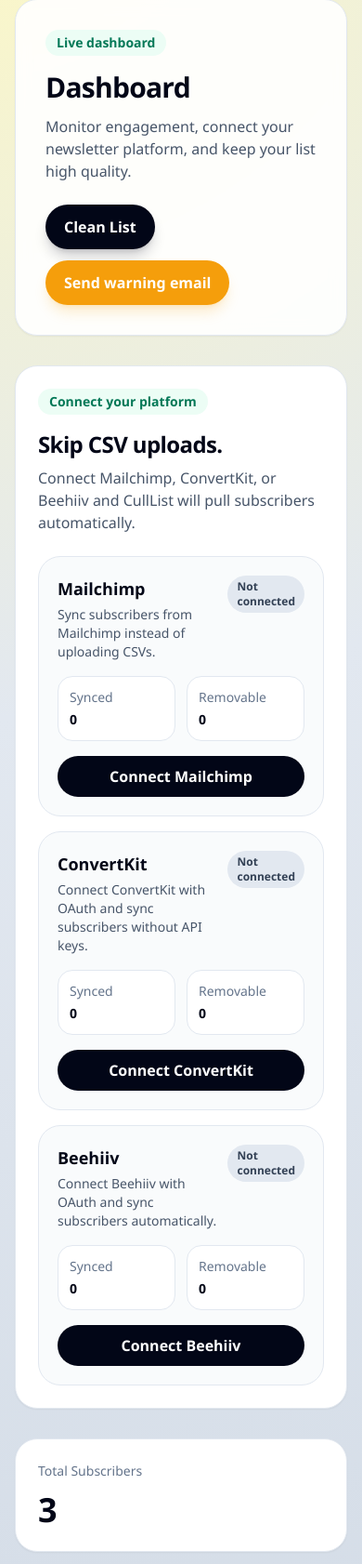
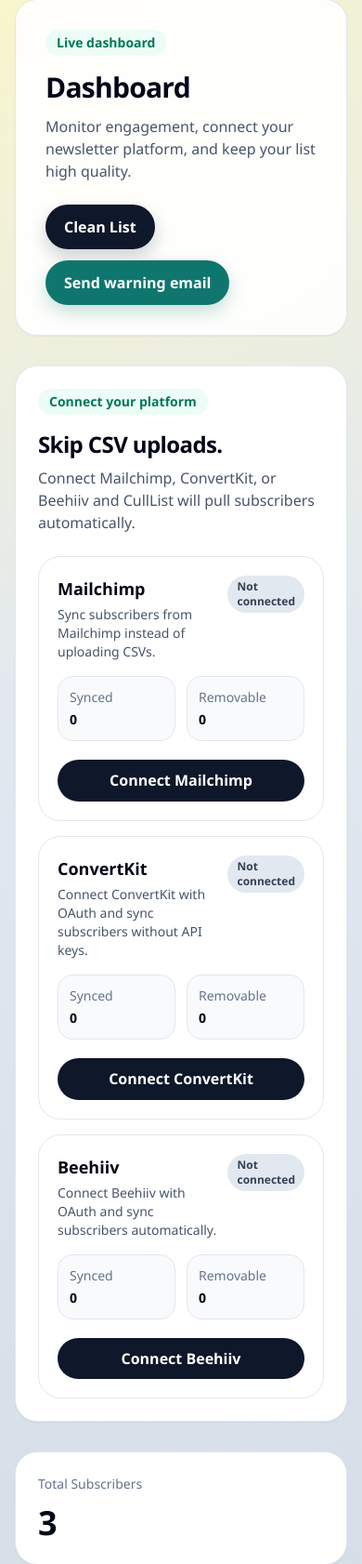
Before and after one commit to khansarim007/use-it-lose-it-newsletter, a Flask app: page /dashboard in a window 390 px wide. Shown: the part 178-1860 px from the top of the page at 93% size. Run offline with Flask 3, Linux system fonts and the light colour scheme; a user stored in the database is signed in; data comes from the database, SQL or seed files in the repository; data that the repository does not hold is empty; some libraries are stand-ins or nearby versions.

Commit message:
Polish dashboard responsiveness and button consistency

```diff
--- a/static/styles.css
+++ b/static/styles.css
@@ -17,3 +17,92 @@ body {
 html {
   scroll-behavior: smooth;
 }
+
+.platform-card {
+  transition: transform 150ms ease, box-shadow 180ms ease, border-color 180ms ease;
+}
+
+.platform-card:hover {
+  transform: translateY(-2px);
+  border-color: #cbd5e1;
+  box-shadow: 0 10px 24px rgba(15, 23, 42, 0.08);
+}
+
+.btn-action {
+  display: inline-flex;
+  align-items: center;
+  justify-content: center;
+  min-height: 44px;
+  padding: 0.75rem 1.25rem;
+  border-radius: 9999px;
+  font-weight: 600;
+  transition: transform 120ms ease, box-shadow 180ms ease, background-color 180ms ease;
+}
+
+.btn-action:hover {
+  transform: translateY(-1px);
+}
+
+.btn-action-primary {
+  background: #0f172a;
+  color: #fff;
+  box-shadow: 0 8px 18px rgba(15, 23, 42, 0.2);
+}
+
+.btn-action-primary:hover {
+  background: #1e293b;
+}
+
+.btn-action-accent {
+  background: #0f766e;
+  color: #fff;
+  box-shadow: 0 8px 18px rgba(15, 118, 110, 0.22);
+}
+
+.btn-action-accent:hover {
+  background: #0d9488;
+}
+
+.btn-platform {
+  width: 100%;
+  display: inline-flex;
+  align-items: center;
+  justify-content: center;
+  min-height: 44px;
+  padding: 0.65rem 1rem;
+  border-radius: 9999px;
+  font-weight: 600;
+  text-align: center;
+  transition: transform 120ms ease, box-shadow 180ms ease, background-color 180ms ease, color 180ms ease;
+}
+
+.btn-platform:hover {
+  transform: translateY(-1px);
+}
+
+.btn-platform-primary {
+  background: #0f172a;
+  color: #fff;
+}
+
+.btn-platform-primary:hover {
+  background: #1e293b;
+}
+
+.btn-platform-muted {
+  background: #e2e8f0;
+  color: #0f172a;
+}
+
+.btn-platform-muted:hover {
+  background: #cbd5e1;
+}
+
+.btn-platform-danger {
+  background: #be123c;
+  color: #fff;
+}
+
+.btn-platform-danger:hover {
+  background: #9f1239;
+}
--- a/templates/dashboard.html
+++ b/templates/dashboard.html
@@ -12,10 +12,10 @@
       </div>
       <div class="flex flex-wrap gap-3">
         <form method="POST" action="{{ url_for('clean_list') }}">
-          <button class="px-5 py-3 rounded-full bg-slate-950 text-white font-semibold shadow-lg shadow-slate-950/20 hover:bg-slate-800 transition-colors">Clean List</button>
+          <button class="btn-action btn-action-primary">Clean List</button>
         </form>
         <form method="POST" action="{{ url_for('warn_inactive') }}">
-          <button class="px-5 py-3 rounded-full bg-amber-500 text-white font-semibold shadow-lg shadow-amber-500/20 hover:bg-amber-600 transition-colors">Send warning email</button>
+          <button class="btn-action btn-action-accent">Send warning email</button>
         </form>
       </div>
     </div>
@@ -32,9 +32,9 @@
       </div>
     </div>
 
-    <div class="grid md:grid-cols-3 gap-4 mt-6">
+    <div class="grid sm:grid-cols-2 xl:grid-cols-3 gap-4 mt-6">
       {% for card in platform_cards %}
-      <div class="rounded-3xl border border-slate-200 p-5 bg-slate-50/80">
+      <div class="platform-card rounded-3xl border border-slate-200 p-5 bg-white/90 flex flex-col">
         <div class="flex items-start justify-between gap-3">
           <div>
             <h3 class="text-lg font-bold text-slate-950">{{ card.label }}</h3>
@@ -48,25 +48,25 @@
         </div>
 
         <div class="mt-4 grid grid-cols-2 gap-3 text-sm">
-          <div class="rounded-2xl bg-white border border-slate-200 p-3">
+          <div class="rounded-2xl bg-slate-50 border border-slate-200 p-3">
             <p class="text-slate-500">Synced</p>
             <p class="mt-1 font-semibold text-slate-950">{{ card.subscriber_count }}</p>
           </div>
-          <div class="rounded-2xl bg-white border border-slate-200 p-3">
+          <div class="rounded-2xl bg-slate-50 border border-slate-200 p-3">
             <p class="text-slate-500">Removable</p>
             <p class="mt-1 font-semibold text-slate-950">{{ card.removable_count }}</p>
           </div>
         </div>
 
-        <div class="mt-4 flex flex-col gap-2">
+        <div class="mt-5 flex flex-col gap-2.5">
           {% if card.connected %}
             <form method="POST" action="{{ url_for('sync_integration', platform=card.platform) }}">
-              <button class="w-full rounded-full bg-slate-950 text-white font-semibold py-2.5 hover:bg-slate-800 transition-colors">Sync now</button>
+              <button class="btn-platform btn-platform-primary">Sync now</button>
             </form>
-            <a href="{{ url_for('preview_disconnect_integration', platform=card.platform) }}" class="w-full inline-flex items-center justify-center rounded-full bg-slate-200 text-slate-900 font-semibold py-2.5 hover:bg-slate-300 transition-colors text-center">Disconnect platform</a>
-            <a href="{{ url_for('preview_platform_delete', platform=card.platform) }}" class="w-full inline-flex items-center justify-center rounded-full bg-rose-600 text-white font-semibold py-2.5 hover:bg-rose-700 transition-colors text-center">Remove inactive subscribers from platform</a>
+            <a href="{{ url_for('preview_disconnect_integration', platform=card.platform) }}" class="btn-platform btn-platform-muted">Disconnect platform</a>
+            <a href="{{ url_for('preview_platform_delete', platform=card.platform) }}" class="btn-platform btn-platform-danger">Remove inactive subscribers</a>
           {% else %}
-            <a href="{{ url_for('connect_' ~ card.platform) }}" class="w-full inline-flex items-center justify-center rounded-full bg-slate-950 text-white font-semibold py-2.5 hover:bg-slate-800 transition-colors text-center">{{ card.connect_label }}</a>
+            <a href="{{ url_for('connect_' ~ card.platform) }}" class="btn-platform btn-platform-primary">{{ card.connect_label }}</a>
           {% endif %}
         </div>
       </div>
```
